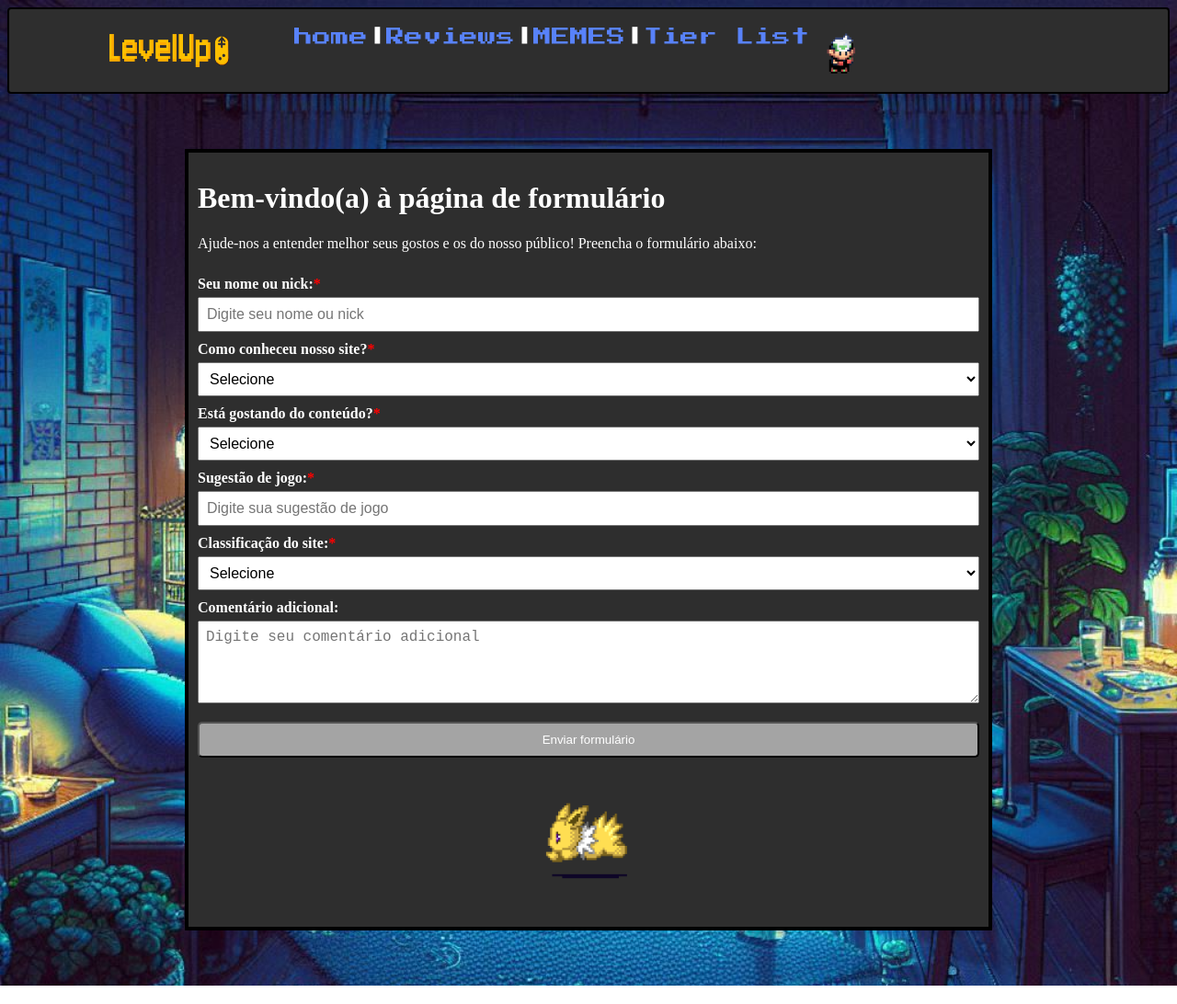
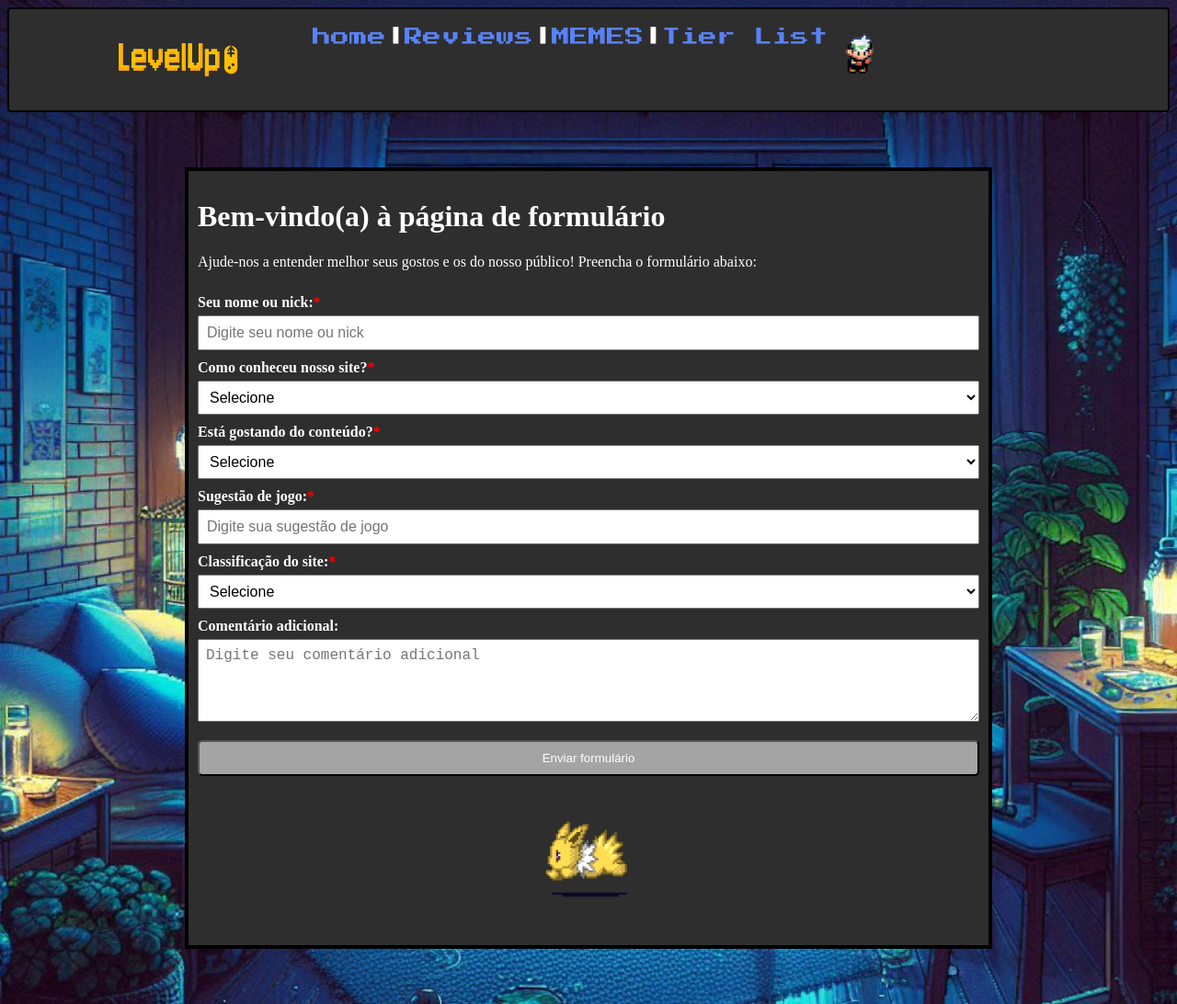
Before and after one commit to JoaoVictor019/LevelUp, a plain HTML site: page docs/formulários.html in a window 1280 px wide. Shown: the whole page at 92% size. Drawn offline with Linux system fonts and the light colour scheme.

Commit message:
Update formulários.html

```diff
--- a/docs/formulários.html
+++ b/docs/formulários.html
@@ -11,7 +11,7 @@
 
 <body>
     <div class="navegacao">
-        <img src="fundos/Logo LevelUp atualizada.png" width="290" height="50">
+        <img src="fundos/Logo LevelUp atualizada.png" width="290" height="50" style="padding:10px;">
         <a href="index.html">home</a>
         <b>|</b>
         <a href="reviews.html">Reviews</a>
```
